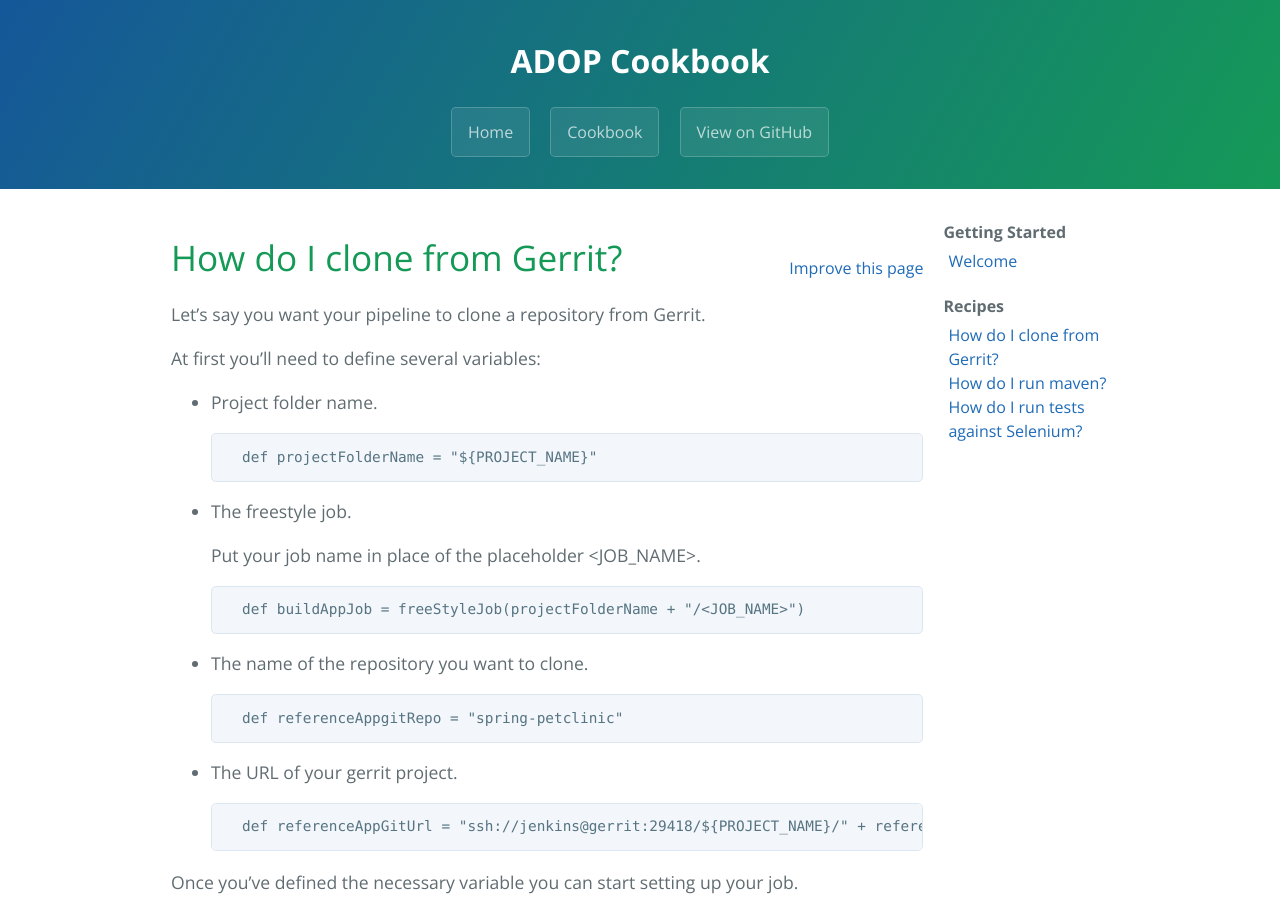
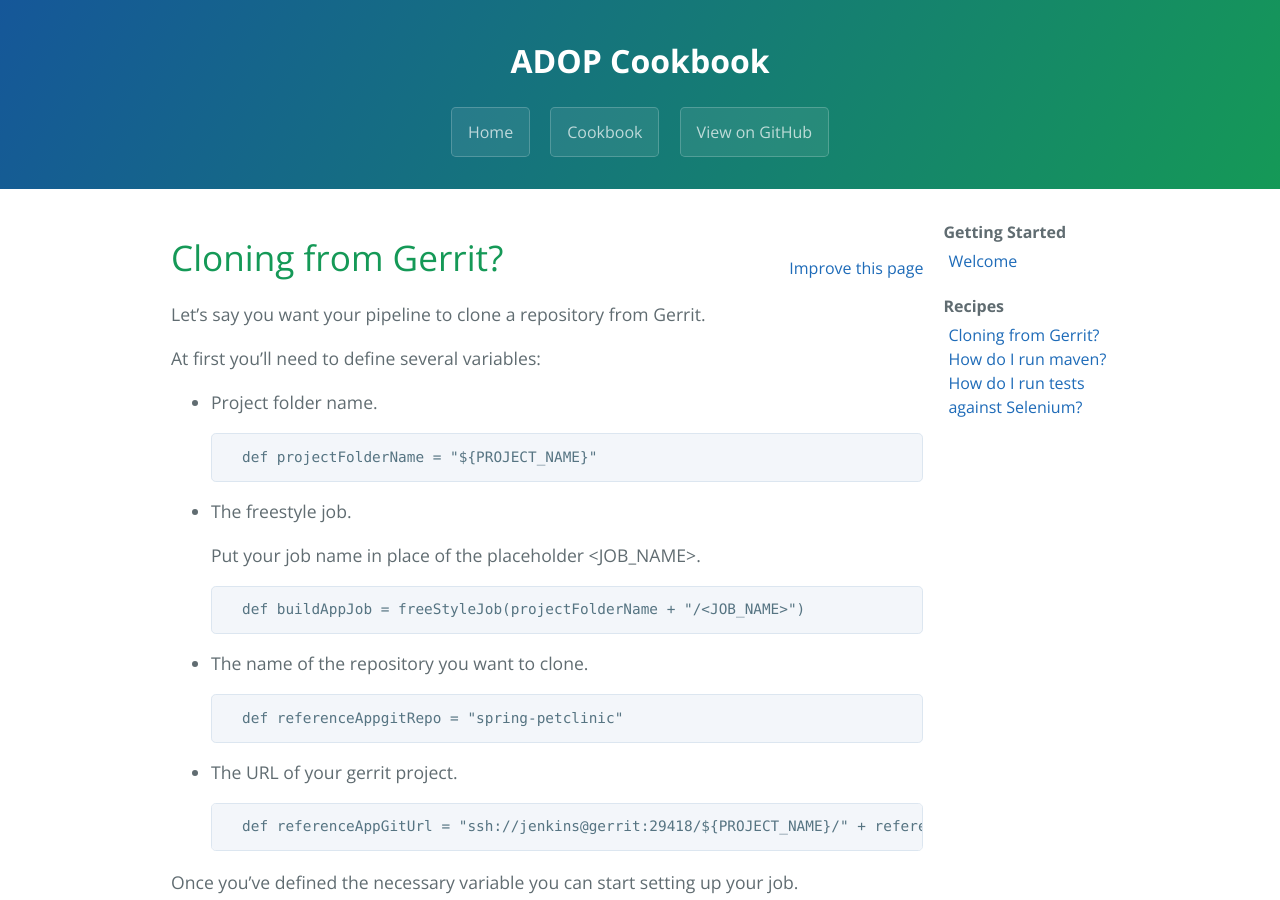
Before and after one commit to alexeymhv/adop-cartridges-cookbook, a Jekyll site: the page built from _docs/recipes/git-clone.md, in a window 1280 px wide and 900 px high. Built offline with Jekyll 4.4.1, drawn with Linux system fonts in a browser that asks for light colours.

Commit message:
Update git-clone.md

```diff
--- a/_docs/recipes/git-clone.md
+++ b/_docs/recipes/git-clone.md
@@ -1,6 +1,6 @@
 ---
 layout: docs
-title: How do I clone from Gerrit?
+title: Cloning from Gerrit?
 permalink: /docs/recipes/git-clone/
 ---
 
```
